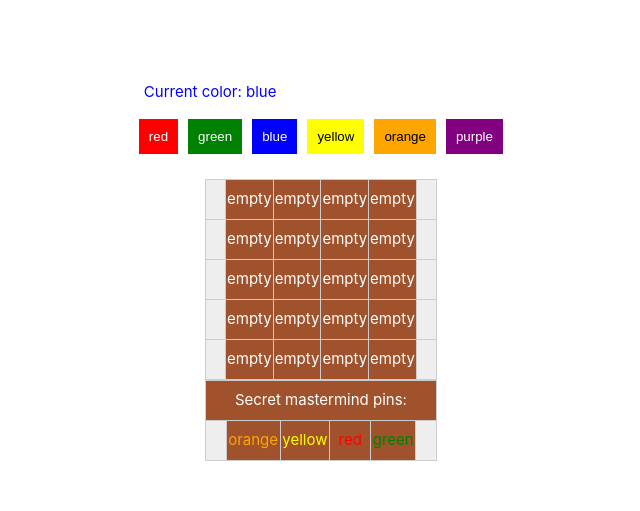
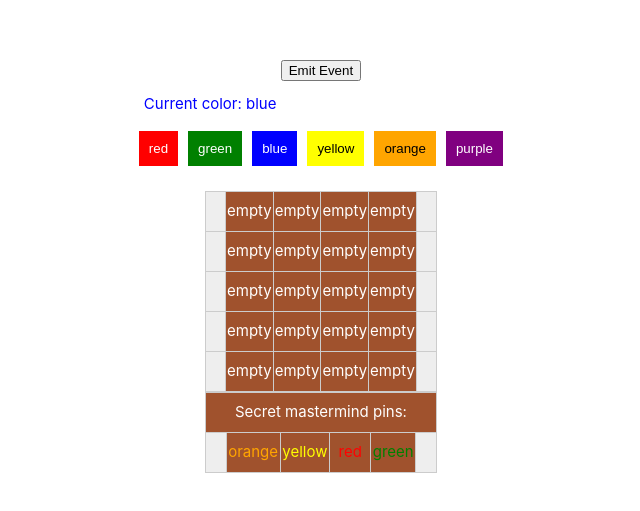
Before and after one commit to JohanCodeForFun/mastermind, a Vue app: page / in a window 1280 px wide. Shown: the part 135-646 px from the top of the page, without its empty margins (112-752 px from the left). Built offline with nearby package versions, Linux system fonts and the light colour scheme; the HTML template or start-up script is replaced by a standard one.

Commit message:
add emit example

```diff
--- a/src/App.vue
+++ b/src/App.vue
@@ -5,6 +5,7 @@ import PinRow from './components/PinRow.vue'
 import PickColor from './components/PickColor.vue'
 import MasterMindRow from './components/MasterMindRow.vue'
 import { generateSecretPins } from './utils/generateSecretPins'
+import EmitTest from './components/EmitTest.vue'
 
 const pinRow = reactive([
   ['empty', 'empty', 'empty', 'empty'],
@@ -15,6 +16,10 @@ const pinRow = reactive([
 ])
 
 let currentColor = ref<string>('blue')
+
+const customEvent = (emit: string) => {
+  console.log('emit:', emit)
+}
 
 const updateColor = (color: string) => {
   currentColor.value = color
@@ -33,6 +38,7 @@ onMounted(() => {
 
 <template>
   <main>
+    <EmitTest @custom-Event="customEvent" />
     <div class="color-picker">
       <p :style="{ color: currentColor }">Current color: {{ currentColor }}</p>
       <PickColor :currentColor="currentColor" @updateColor="updateColor" />
--- /dev/null
+++ b/src/components/EmitTest.vue
@@ -0,0 +1,17 @@
+<script setup lang="ts">
+import { defineEmits } from 'vue'
+
+// Definierar emit-funktionen
+const emit = defineEmits(['customEvent'])
+
+// Funktion som emitterar en händelse
+const triggerEvent = () => {
+  emit('customEvent', 'Hello from child!')
+}
+</script>
+
+<template>
+  <div>
+    <button @click="triggerEvent">Emit Event</button>
+  </div>
+</template>
```
